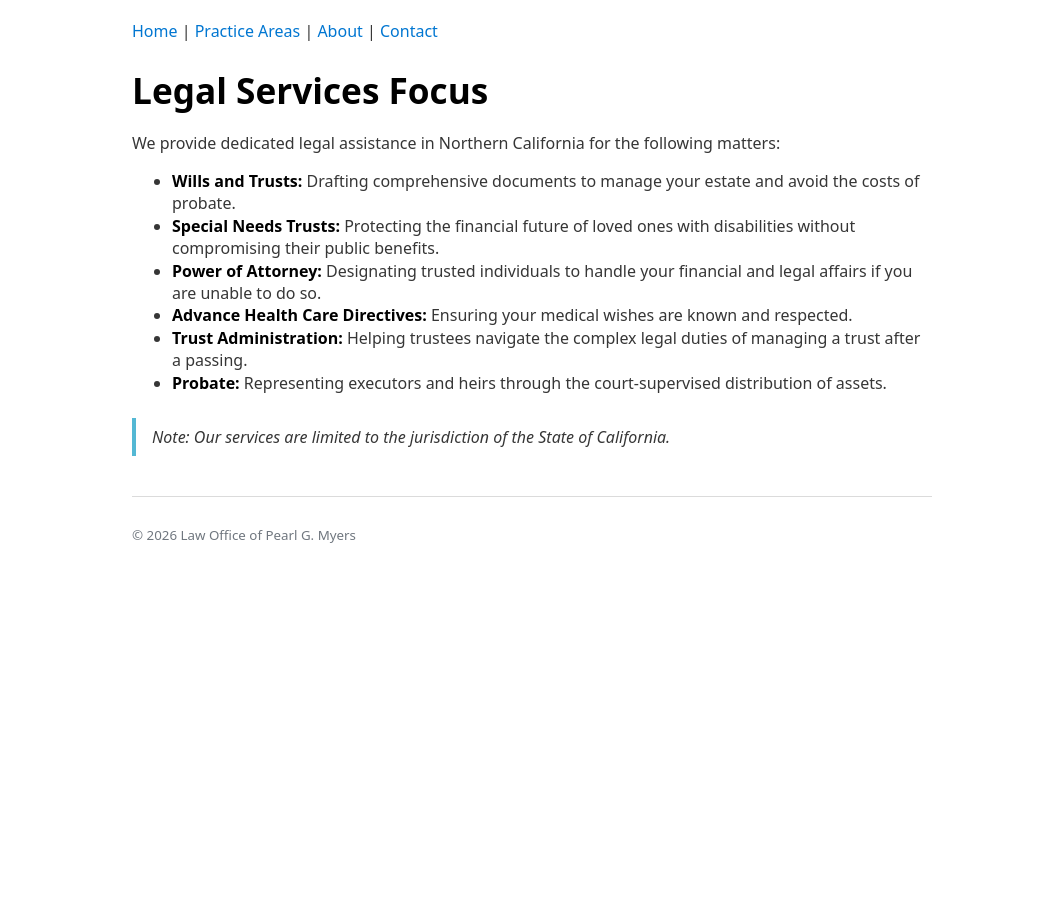
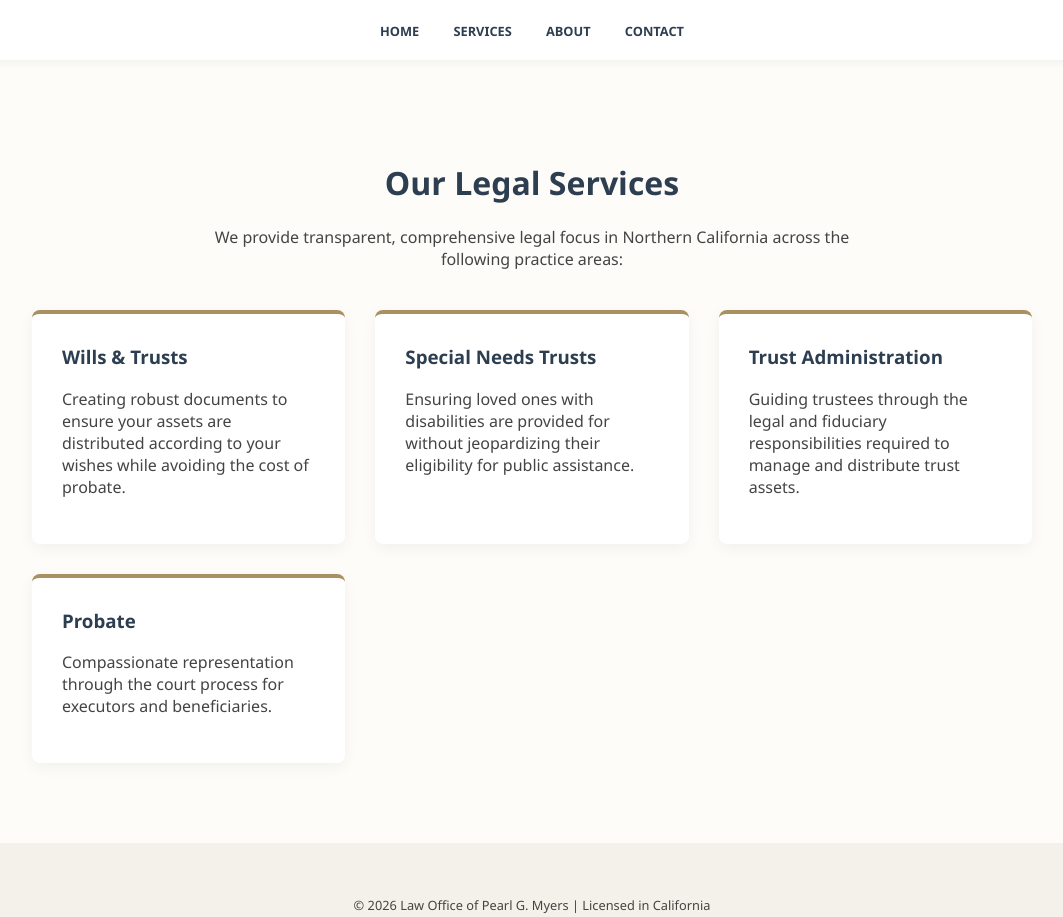
Before and after one commit to judahahahah/PGMLegal, a plain HTML site: page services.html in a window 1280 px wide. Shown: the whole page, without its empty margins (108-1171 px from the left). Before the commit the page ends 800 px from the top, so only its background shows below. Drawn offline with nearby package versions, Linux system fonts and the light colour scheme.

Commit message:
Update services.html

```diff
--- a/services.html
+++ b/services.html
@@ -4,29 +4,55 @@
     <meta charset="UTF-8">
     <meta name="viewport" content="width=device-width, initial-scale=1.0">
     <title>Practice Areas | Law Office of Pearl G. Myers</title>
-    <link rel="stylesheet" href="https://cdn.jsdelivr.net/npm/water.css@2/out/water.css">
+    <style>
+        :root { --primary: #2c3e50; --accent: #a89060; --light: #fdfcf9; --text: #444; }
+        html { font-family: 'Segoe UI', sans-serif; }
+        body { margin: 0; background-color: var(--light); color: var(--text); }
+        nav { position: fixed; top: 0; width: 100%; background: white; padding: 1.2rem 0; z-index: 1000; box-shadow: 0 2px 10px rgba(0,0,0,0.05); text-align: center; }
+        nav a { text-decoration: none; color: var(--primary); margin: 0 15px; font-weight: 600; text-transform: uppercase; font-size: 0.8rem; }
+
+        .container { max-width: 1000px; margin: 120px auto 60px; padding: 20px; }
+        .grid { display: grid; grid-template-columns: repeat(auto-fit, minmax(300px, 1fr)); gap: 30px; margin-top: 40px; }
+        .card { background: white; padding: 30px; border-radius: 8px; box-shadow: 0 4px 15px rgba(0,0,0,0.05); border-top: 4px solid var(--accent); }
+        .card h3 { color: var(--primary); margin-top: 0; }
+
+        footer { padding: 40px; background: #f4f1ea; text-align: center; font-size: 0.8rem; }
+    </style>
 </head>
 <body>
-    <nav><a href="index.html">Home</a> | <a href="services.html">Practice Areas</a> | <a href="about.html">About</a> | <a href="contact.html">Contact</a></nav>
+    <nav>
+        <a href="index.html">Home</a>
+        <a href="services.html">Services</a>
+        <a href="about.html">About</a>
+        <a href="contact.html">Contact</a>
+    </nav>
 
-    <h1>Legal Services Focus</h1>
-    <p>We provide dedicated legal assistance in Northern California for the following matters:</p>
+    <div class="container">
+        <h1 style="text-align: center; color: var(--primary);">Our Legal Services</h1>
+        <p style="text-align: center; max-width: 700px; margin: 0 auto;">We provide transparent, comprehensive legal focus in Northern California across the following practice areas:</p>
 
-    <ul>
-        <li><strong>Wills and Trusts:</strong> Drafting comprehensive documents to manage your estate and avoid the costs of probate.</li>
-        <li><strong>Special Needs Trusts:</strong> Protecting the financial future of loved ones with disabilities without compromising their public benefits.</li>
-        <li><strong>Power of Attorney:</strong> Designating trusted individuals to handle your financial and legal affairs if you are unable to do so.</li>
-        <li><strong>Advance Health Care Directives:</strong> Ensuring your medical wishes are known and respected.</li>
-        <li><strong>Trust Administration:</strong> Helping trustees navigate the complex legal duties of managing a trust after a passing.</li>
-        <li><strong>Probate:</strong> Representing executors and heirs through the court-supervised distribution of assets.</li>
-    </ul>
-
-    <blockquote>
-        <em>Note: Our services are limited to the jurisdiction of the State of California.</em>
-    </blockquote>
+        <div class="grid">
+            <div class="card">
+                <h3>Wills & Trusts</h3>
+                <p>Creating robust documents to ensure your assets are distributed according to your wishes while avoiding the cost of probate.</p>
+            </div>
+            <div class="card">
+                <h3>Special Needs Trusts</h3>
+                <p>Ensuring loved ones with disabilities are provided for without jeopardizing their eligibility for public assistance.</p>
+            </div>
+            <div class="card">
+                <h3>Trust Administration</h3>
+                <p>Guiding trustees through the legal and fiduciary responsibilities required to manage and distribute trust assets.</p>
+            </div>
+            <div class="card">
+                <h3>Probate</h3>
+                <p>Compassionate representation through the court process for executors and beneficiaries.</p>
+            </div>
+        </div>
+    </div>
 
     <footer>
-        <p><small>© 2026 Law Office of Pearl G. Myers</small></p>
+        <p>© 2026 Law Office of Pearl G. Myers | Licensed in California</p>
     </footer>
 </body>
 </html>
```
